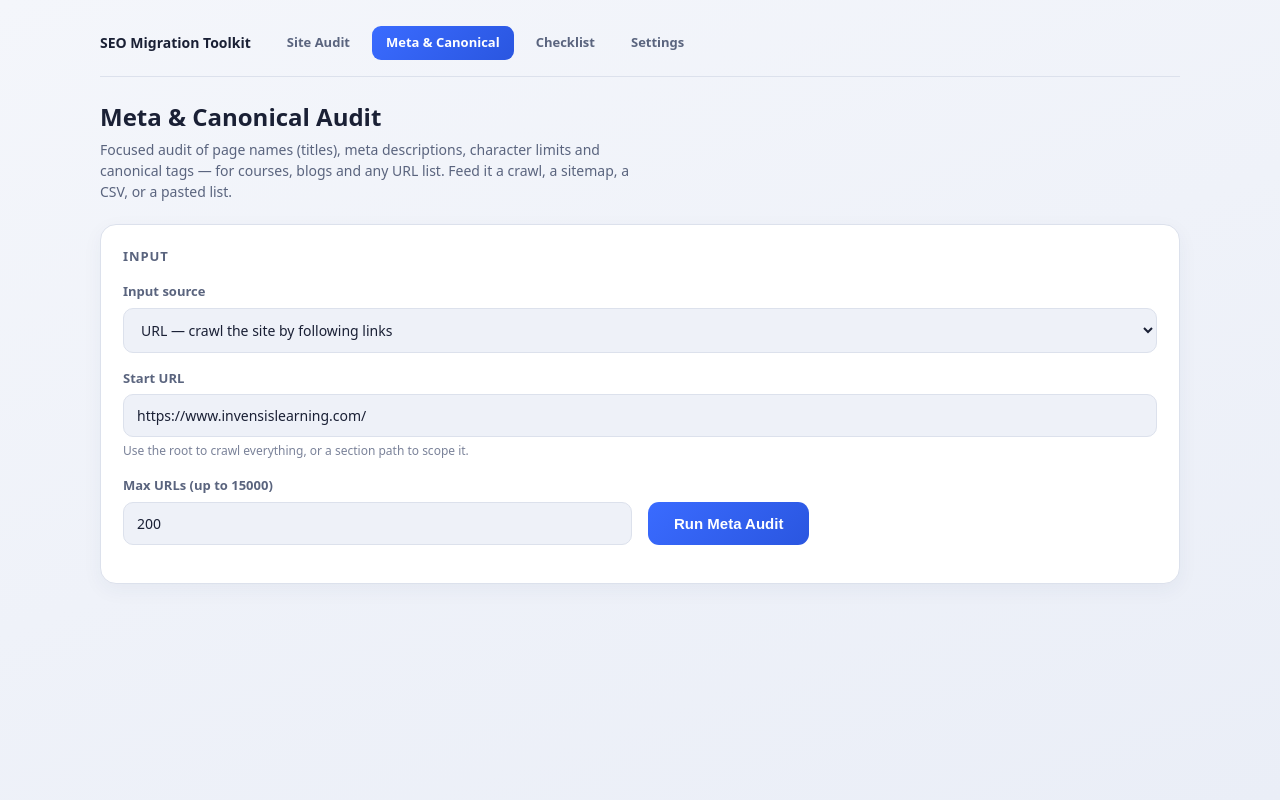
After one commit to venkataramana-d/SEO-Audit-Migration-Tool, a Flask app: page /meta in a window 1280 px wide. The commit adds this page. Run offline with Flask 3, Linux system fonts and the light colour scheme.

Commit message:
Add input modes, Meta & Canonical page, link-analysis page; fix GSC
- Input source selector: URL crawl / XML sitemap / CSV upload / paste URLs
  (sitemap/CSV/paste audit an exact URL list; no crawl)
- Fix GSC not showing: property + path filter now derived from the entered
  URL instead of a hardcoded /in/ filter
- Remove sitemap auto-fetch from crawl mode (was the main slowdown); sitemap
  is now its own opt-in input mode
- New "Meta & Canonical" page: names/titles, char limits, canonical match,
  course/blog typing, filters
- New per-URL link-analysis page: every link with scope/follow/target/status,
  what each flag means and why, filterable
- Default URL is the site root (no /in/); max pages up to 15000

Co-Authored-By: Claude Opus 4.8 <noreply@anthropic.com>

```diff
--- a/app.py
+++ b/app.py
@@ -55,6 +55,18 @@ def run_job(job_id, params):
         def progress(**kw):
             job.update(kw)
 
+        # resolve the URL list depending on input mode
+        url_list = params.get("url_list")
+        if params.get("mode") == "sitemap" and params.get("sitemap_url"):
+            job["phase"] = "sitemap"
+            url_list = crawler.collect_sitemap_urls(params["sitemap_url"],
+                                                    max_urls=params["max_pages"])
+            if not url_list:
+                job["error"] = "No URLs found in that sitemap."
+                job["phase"] = "error"
+                job["done"] = True
+                return
+
         job["phase"] = "crawling"
         c = crawler.Crawler(
             start_url=params["start_url"],
@@ -62,6 +74,7 @@ def run_job(job_id, params):
             workers=params["workers"],
             progress_cb=progress,
             stop_flag=stop,
+            url_list=url_list,
         )
         pages, status_map = c.run()
         if stop.is_set():
@@ -72,9 +85,12 @@ def run_job(job_id, params):
         job["phase"] = "auditing"
         all_issues, page_index = auditor.audit_all(pages)
         summary = auditor.summarize(page_index, all_issues)
-        summary["total_found"] = len(c.seen)          # all in-scope URLs discovered
-        summary["sitemap_total"] = c.sitemap_total    # URLs declared across all sitemaps
-        summary["sitemap_scope"] = c.sitemap_scope    # sitemap URLs within crawl scope
+        summary["total_found"] = len(c.seen)          # URLs discovered / provided
+        summary["sitemap_total"] = c.sitemap_total
+        # in sitemap mode, report how many URLs the sitemap declared
+        summary["sitemap_scope"] = len(url_list) if (params.get("mode") == "sitemap"
+                                                     and url_list) else 0
+        summary["mode"] = params.get("mode", "url")
 
         # group issues by URL for the interactive explorer
         from collections import defaultdict
@@ -147,6 +163,11 @@ def checklist():
     return render_template("checklist.html")
 
 
+@app.route("/meta")
+def meta_page():
+    return render_template("meta.html")
+
+
 @app.route("/settings", methods=["GET", "POST"])
 def settings():
     s = load_settings()
@@ -181,6 +202,32 @@ def page_detail():
                            has_perf_key=bool(load_settings().get("pagespeed_api_key")))
 
 
+@app.route("/page/links")
+def page_links():
+    job_id = request.args.get("job", "")
+    url = request.args.get("url", "")
+    job = JOBS.get(job_id)
+    if not job or not job.get("pages_by_url") or url not in job["pages_by_url"]:
+        return render_template("link_analysis.html", not_found=True, url=url), 404
+    page = job["pages_by_url"][url]
+    links = []
+    for l in page.get("links", []):
+        st = l.get("status")
+        issue = None
+        if st is not None and (st == 0 or st >= 400):
+            issue = "broken"
+        elif l["internal"] and l["nofollow"]:
+            issue = "internal-nofollow"
+        elif (not l["internal"]) and (not l["nofollow"]) \
+                and not l.get("sponsored") and not l.get("ugc"):
+            issue = "external-dofollow"
+        elif l["target_blank"] and not l["noopener"]:
+            issue = "unsafe-blank"
+        links.append({**l, "issue": issue})
+    return render_template("link_analysis.html", not_found=False, job_id=job_id,
+                           page=page, links=links, url=url)
+
+
 @app.route("/api/perf")
 def api_perf():
     url = request.args.get("url", "")
@@ -193,34 +240,53 @@ def api_perf():
 
 @app.route("/api/start", methods=["POST"])
 def start():
+    from urllib.parse import urlparse
     data = request.get_json(force=True)
-    start_url = (data.get("start_url") or "").strip()
-    if not start_url.startswith("http"):
-        return jsonify({"error": "Enter a valid URL starting with http/https."}), 400
+    mode = (data.get("input_mode") or "url").lower()
+
+    # collect the list of URLs to audit depending on the input mode
+    url_list = None
+    sitemap_url = None
+    if mode in ("csv", "paste"):
+        url_list = [u.strip() for u in (data.get("url_list") or []) if u.strip().startswith("http")]
+        if not url_list:
+            return jsonify({"error": "No valid http(s) URLs found in the uploaded/pasted list."}), 400
+        base = url_list[0]
+    elif mode == "sitemap":
+        sitemap_url = (data.get("sitemap_url") or "").strip()
+        if not sitemap_url.startswith("http"):
+            return jsonify({"error": "Enter a valid sitemap URL (https://…/sitemap.xml)."}), 400
+        base = sitemap_url
+    else:  # url crawl
+        base = (data.get("start_url") or "").strip()
+        if not base.startswith("http"):
+            return jsonify({"error": "Enter a valid URL starting with http/https."}), 400
 
     try:
         max_pages = max(1, min(int(data.get("max_pages", 500)), 15000))
     except (TypeError, ValueError):
         max_pages = 500
 
+    pu = urlparse(base)
+    origin = f"{pu.scheme}://{pu.netloc}/"
+    # in crawl mode we scope by the URL's path; list/sitemap modes audit all given URLs
+    scope_path = pu.path if (mode == "url" and pu.path and pu.path != "/") else None
+
     job_id = uuid.uuid4().hex[:12]
     JOBS[job_id] = {
         "phase": "starting", "crawled": 0, "found": 0, "current": "",
         "done": False, "error": None, "stop_flag": threading.Event(),
     }
-    # derive GSC property (origin) and path filter from the URL entered, so GSC
-    # data matches whatever site/section the user crawls (not a hardcoded /in/).
-    from urllib.parse import urlparse
-    pu = urlparse(start_url)
-    origin = f"{pu.scheme}://{pu.netloc}/"
-    scope_path = pu.path if pu.path and pu.path != "/" else None
     params = {
-        "start_url": start_url,
+        "mode": mode,
+        "start_url": base if mode == "url" else origin,
+        "url_list": url_list,
+        "sitemap_url": sitemap_url,
         "max_pages": max_pages,
-        "workers": int(data.get("workers", 8)),
+        "workers": int(data.get("workers", 12)),
         "include_gsc": bool(data.get("include_gsc")),
-        "gsc_property": data.get("gsc_property") or origin,
-        "path_filter": data.get("path_filter") or scope_path,
+        "gsc_property": origin,
+        "path_filter": scope_path,
     }
     t = threading.Thread(target=run_job, args=(job_id, params), daemon=True)
     t.start()
--- a/templates/checklist.html
+++ b/templates/checklist.html
@@ -74,6 +74,7 @@
   <nav class="topnav">
     <span class="brand">SEO Migration Toolkit</span>
     <a class="navlink" href="/">Site Audit</a>
+    <a class="navlink" href="/meta">Meta &amp; Canonical</a>
     <a class="navlink active" href="/checklist">Migration Checklist</a>
     <a class="navlink" href="/settings">Settings</a>
   </nav>
--- /dev/null
+++ b/templates/meta.html
@@ -0,0 +1,215 @@
+<!DOCTYPE html>
+<html lang="en">
+<head>
+<meta charset="UTF-8">
+<meta name="viewport" content="width=device-width, initial-scale=1">
+<title>Meta &amp; Canonical Audit — SEO Migration Toolkit</title>
+<style>
+  :root{
+    --bg:#f4f6fb; --card:#ffffff; --card2:#eef1f8; --ink:#1a2035;
+    --muted:#5a647e; --line:#dce1ec; --brand:#3a6bff; --brand2:#2a56e0;
+    --green:#1f9d6b; --red:#d64550; --amber:#c77700; --grey:#7a8299;
+  }
+  *{box-sizing:border-box}
+  body{margin:0;font-family:system-ui,-apple-system,Segoe UI,Roboto,sans-serif;
+    background:linear-gradient(160deg,#f4f6fb,#eaeef7);color:var(--ink);min-height:100vh;line-height:1.5}
+  .wrap{max-width:1120px;margin:0 auto;padding:26px 20px 80px}
+  .topnav{display:flex;align-items:center;gap:8px;margin-bottom:22px;padding-bottom:16px;border-bottom:1px solid var(--line)}
+  .topnav .brand{font-weight:800;font-size:14px;margin-right:14px}
+  .navlink{font-size:13px;font-weight:600;color:var(--muted);text-decoration:none;padding:7px 14px;border-radius:9px}
+  .navlink:hover{color:var(--ink);background:var(--card2)}
+  .navlink.active{color:#fff;background:linear-gradient(135deg,var(--brand),var(--brand2))}
+  h1{font-size:24px;margin:0 0 4px}
+  .lede{color:var(--muted);font-size:14px;margin:0 0 22px;max-width:70ch}
+  .card{background:var(--card);border:1px solid var(--line);border-radius:16px;padding:22px;margin-bottom:18px;box-shadow:0 6px 20px rgba(30,50,90,.05)}
+  .card h2{font-size:13px;margin:0 0 16px;text-transform:uppercase;letter-spacing:.07em;color:var(--muted);font-weight:700}
+  label{display:block;font-size:13px;color:var(--muted);margin:0 0 6px;font-weight:600}
+  input[type=text],input[type=number],select,textarea{width:100%;background:var(--card2);border:1px solid var(--line);color:var(--ink);border-radius:10px;padding:11px 13px;font-size:14px;outline:none;font-family:inherit}
+  input:focus,select:focus,textarea:focus{border-color:var(--brand)}
+  input[type=file]{background:none;border:none;padding:8px 0;font-size:13px;color:var(--muted)}
+  .row{display:grid;grid-template-columns:1fr 1fr;gap:16px;margin-bottom:16px}
+  .full{grid-column:1/-1}
+  .hint{font-size:12px;color:var(--grey);margin-top:5px}
+  .btn{background:linear-gradient(135deg,var(--brand),var(--brand2));color:#fff;border:none;border-radius:11px;padding:13px 26px;font-size:15px;font-weight:700;cursor:pointer}
+  .btn:disabled{opacity:.5}
+  .check{display:flex;align-items:center;gap:10px;background:var(--card2);border:1px solid var(--line);border-radius:10px;padding:12px 14px;cursor:pointer;font-size:13px}
+  .check input{width:18px;height:18px;accent-color:var(--brand)}
+  .err{background:rgba(214,69,80,.1);border:1px solid var(--red);color:#b23;padding:10px 14px;border-radius:10px;font-size:13px;margin-top:10px;display:none}
+  #panel{display:none}
+  .phase{font-size:13px;color:var(--muted);margin-bottom:6px}
+  .bar{height:8px;background:var(--card2);border-radius:8px;overflow:hidden;margin-bottom:14px}
+  .bar>i{display:block;height:100%;width:0;background:linear-gradient(90deg,var(--brand),var(--green));transition:width .3s}
+  .filters{display:flex;gap:8px;flex-wrap:wrap;align-items:center;margin-bottom:12px}
+  .filters input[type=text]{flex:1;min-width:160px}
+  .filters button{font-size:12.5px;padding:8px 13px;border-radius:8px;border:1px solid var(--line);background:#fff;color:var(--muted);cursor:pointer;font-weight:600}
+  .filters button.on{background:var(--brand);color:#fff;border-color:var(--brand)}
+  .rcount{font-size:12px;color:var(--muted);margin-left:auto}
+  .tbl{width:100%;border-collapse:collapse;font-size:12.5px}
+  .tbl th{text-align:left;color:var(--muted);font-weight:700;padding:9px 8px;border-bottom:2px solid var(--line)}
+  .tbl td{padding:9px 8px;border-bottom:1px solid var(--line);vertical-align:top}
+  .tbl tr:hover{background:var(--card2)}
+  .cc{font-weight:700;font-variant-numeric:tabular-nums}.cc.warn{color:var(--amber)}.cc.ok{color:var(--green)}
+  .type{font-size:10px;font-weight:800;text-transform:uppercase;padding:2px 7px;border-radius:5px}
+  .type.course{background:rgba(58,107,255,.14);color:var(--brand)}
+  .type.blog{background:rgba(31,157,107,.14);color:var(--green)}
+  .type.page{background:var(--card2);color:var(--muted)}
+  .canon{font-weight:700}.canon.ok{color:var(--green)}.canon.mismatch{color:var(--amber)}.canon.missing{color:var(--red)}
+  .name{font-weight:600;max-width:320px}
+  .path{color:var(--muted);font-size:11px;max-width:320px;word-break:break-all}
+  .iss{color:var(--red);font-weight:700}.iss.zero{color:var(--green)}
+  a.rowlink{color:var(--brand);text-decoration:none;font-weight:600}
+</style>
+</head>
+<body>
+<div class="wrap">
+  <nav class="topnav">
+    <span class="brand">SEO Migration Toolkit</span>
+    <a class="navlink" href="/">Site Audit</a>
+    <a class="navlink active" href="/meta">Meta &amp; Canonical</a>
+    <a class="navlink" href="/checklist">Checklist</a>
+    <a class="navlink" href="/settings">Settings</a>
+  </nav>
+
+  <h1>Meta &amp; Canonical Audit</h1>
+  <p class="lede">Focused audit of page names (titles), meta descriptions, character limits and canonical tags — for courses, blogs and any URL list. Feed it a crawl, a sitemap, a CSV, or a pasted list.</p>
+
+  <div class="card">
+    <h2>Input</h2>
+    <div class="row">
+      <div class="full">
+        <label>Input source</label>
+        <select id="input_mode">
+          <option value="url">URL — crawl the site by following links</option>
+          <option value="sitemap">XML sitemap — audit every URL in a sitemap</option>
+          <option value="csv">CSV upload — audit a list of URLs from a file</option>
+          <option value="paste">Paste URLs — audit a pasted list</option>
+        </select>
+      </div>
+    </div>
+    <div class="row in-src" id="in_url"><div class="full"><label>Start URL</label>
+      <input type="text" id="start_url" value="https://www.invensislearning.com/">
+      <div class="hint">Use the root to crawl everything, or a section path to scope it.</div></div></div>
+    <div class="row in-src" id="in_sitemap" style="display:none"><div class="full"><label>Sitemap URL</label>
+      <input type="text" id="sitemap_url" placeholder="https://www.invensislearning.com/sitemap.xml"></div></div>
+    <div class="row in-src" id="in_csv" style="display:none"><div class="full"><label>CSV / text file of URLs</label>
+      <input type="file" id="csv_file" accept=".csv,.txt"><div class="hint" id="csv_info">One URL per row. Parsed in your browser.</div></div></div>
+    <div class="row in-src" id="in_paste" style="display:none"><div class="full"><label>Paste URLs (one per line)</label>
+      <textarea id="paste_urls" rows="6" placeholder="https://www.invensislearning.com/blog/..."></textarea></div></div>
+    <div class="row">
+      <div><label>Max URLs (up to 15000)</label><input type="number" id="max_pages" value="200" min="1" max="15000"></div>
+      <div><label>&nbsp;</label><button class="btn" id="runBtn">Run Meta Audit</button></div>
+    </div>
+    <div class="err" id="cfgErr"></div>
+  </div>
+
+  <div class="card" id="panel">
+    <div class="phase" id="phaseTxt">Starting…</div>
+    <div class="bar"><i id="barFill"></i></div>
+    <div id="results" style="display:none">
+      <div class="filters">
+        <input type="text" id="fSearch" placeholder="Search name or URL…">
+        <button data-f="all" class="on">All</button>
+        <button data-f="course">Courses</button>
+        <button data-f="blog">Blogs</button>
+        <button data-f="title">Title issues</button>
+        <button data-f="desc">Desc issues</button>
+        <button data-f="canon">Canonical issues</button>
+        <span class="rcount" id="rCount"></span>
+      </div>
+      <div style="overflow-x:auto">
+      <table class="tbl">
+        <thead><tr><th>#</th><th>Type</th><th>Name (title) &amp; URL</th><th>Title</th><th>Desc</th><th>Canonical</th><th>Issues</th><th></th></tr></thead>
+        <tbody id="tb"></tbody>
+      </table>
+      </div>
+    </div>
+  </div>
+</div>
+
+<script>
+const $=id=>document.getElementById(id);
+let jobId=null, poll=null, PAGES=[], ISSUES={};
+
+// input mode switching + csv parsing
+let csvUrls=[];
+$("input_mode").addEventListener("change",()=>{const m=$("input_mode").value;
+  document.querySelectorAll(".in-src").forEach(e=>e.style.display="none");$("in_"+m).style.display="";});
+function extractUrls(t){const f=t.match(/https?:\/\/[^\s,"'<>]+/g)||[];return[...new Set(f.map(u=>u.replace(/[)>\].,;]+$/,"")))];}
+$("csv_file").addEventListener("change",e=>{const f=e.target.files[0];if(!f)return;const r=new FileReader();
+  r.onload=()=>{csvUrls=extractUrls(r.result);$("csv_info").textContent=csvUrls.length+" URL(s) found in "+f.name;};r.readAsText(f);});
+
+function typeOf(u){u=u.toLowerCase();
+  if(u.includes('/blog/')||u.includes('/info/')||u.includes('/article')) return 'blog';
+  if(u.includes('training')||u.includes('certification')||u.includes('/course')||u.includes('-course')) return 'course';
+  return 'page';}
+
+$("runBtn").onclick=async()=>{
+  $("cfgErr").style.display="none";
+  const mode=$("input_mode").value;
+  const body={input_mode:mode,max_pages:$("max_pages").value,workers:12,include_gsc:false};
+  if(mode==="url")body.start_url=$("start_url").value;
+  else if(mode==="sitemap")body.sitemap_url=$("sitemap_url").value;
+  else if(mode==="csv"){if(!csvUrls.length){$("cfgErr").textContent="Upload a file with URLs first.";$("cfgErr").style.display="block";return;}body.url_list=csvUrls;}
+  else if(mode==="paste")body.url_list=extractUrls($("paste_urls").value);
+  const r=await fetch("/api/start",{method:"POST",headers:{"Content-Type":"application/json"},body:JSON.stringify(body)});
+  const j=await r.json();
+  if(j.error){$("cfgErr").textContent=j.error;$("cfgErr").style.display="block";return;}
+  jobId=j.job_id;$("runBtn").disabled=true;$("panel").style.display="block";$("results").style.display="none";
+  poll=setInterval(tick,800);
+};
+
+const PH={starting:"Starting…",sitemap:"Reading sitemap…",crawling:"Fetching & auditing…",auditing:"Auditing…",report:"Finishing…",complete:"Complete ✓"};
+async function tick(){
+  const p=await(await fetch("/api/progress/"+jobId)).json();
+  $("phaseTxt").textContent=(PH[p.phase]||p.phase)+(p.crawled?" ("+p.crawled+")":"");
+  $("barFill").style.width=(p.done?100:Math.min(95,(p.crawled||0)))+"%";
+  if(p.error){$("phaseTxt").textContent="Error: "+p.error;}
+  if(p.done){clearInterval(poll);$("runBtn").disabled=false;await load();}
+}
+async function load(){
+  const d=await(await fetch("/api/results/"+jobId)).json();
+  PAGES=d.pages||[];ISSUES=d.issues_by_url||{};
+  $("results").style.display="block";render();
+}
+
+function render(){
+  const q=$("fSearch").value.toLowerCase().trim();
+  let list=PAGES.filter(p=>{
+    const t=typeOf(p.url);
+    if(FILT==="course"&&t!=="course")return false;
+    if(FILT==="blog"&&t!=="blog")return false;
+    if(FILT==="title"&&!(p.title_len<30||p.title_len>60||!p.title_len))return false;
+    if(FILT==="desc"&&!(p.meta_desc_len<70||p.meta_desc_len>160||!p.meta_desc_len))return false;
+    if(FILT==="canon"&&p.canonical_status==="ok")return false;
+    if(q&&!((p.url||"").toLowerCase().includes(q)||(p.title||"").toLowerCase().includes(q)))return false;
+    return true;
+  });
+  $("rCount").textContent=list.length+" of "+PAGES.length+" URLs";
+  $("tb").innerHTML=list.map((p,i)=>{
+    const t=typeOf(p.url);
+    const tcls=(p.title_len>=30&&p.title_len<=60)?"cc ok":"cc warn";
+    const dcls=(p.meta_desc_len>=70&&p.meta_desc_len<=160)?"cc ok":"cc warn";
+    const cs=p.canonical_status||"missing";
+    const canonTxt=cs==="ok"?"✓ match":(cs==="mismatch"?"≠ differs":"✗ missing");
+    let path=p.url;try{const u=new URL(p.url);path=u.pathname;}catch(e){}
+    const href="/page?job="+encodeURIComponent(jobId)+"&url="+encodeURIComponent(p.url);
+    return '<tr>'
+      +'<td>'+(i+1)+'</td>'
+      +'<td><span class="type '+t+'">'+t+'</span></td>'
+      +'<td><div class="name">'+esc(p.title||"— no title —")+'</div><div class="path">'+esc(path)+'</div></td>'
+      +'<td><span class="'+tcls+'">'+p.title_len+'</span> ch</td>'
+      +'<td><span class="'+dcls+'">'+p.meta_desc_len+'</span> ch</td>'
+      +'<td class="canon '+cs+'">'+canonTxt+'</td>'
+      +'<td class="iss'+(p.issue_count?'':' zero')+'">'+p.issue_count+'</td>'
+      +'<td><a class="rowlink" href="'+href+'">view →</a></td></tr>';
+  }).join("")||'<tr><td colspan="8" style="color:var(--muted);padding:20px">No URLs match.</td></tr>';
+}
+function esc(s){return(s==null?"":String(s)).replace(/[&<>"]/g,c=>({"&":"&amp;","<":"&lt;",">":"&gt;",'"':"&quot;"}[c]));}
+let FILT="all";
+document.querySelectorAll('.filters button').forEach(b=>b.addEventListener('click',()=>{
+  document.querySelectorAll('.filters button').forEach(x=>x.classList.remove('on'));
+  b.classList.add('on');FILT=b.getAttribute('data-f');render();}));
+$("fSearch").addEventListener('input',render);
+</script>
+</body>
+</html>
--- a/templates/settings.html
+++ b/templates/settings.html
@@ -48,6 +48,7 @@
   <nav class="topnav">
     <span class="brand">SEO Migration Toolkit</span>
     <a class="navlink" href="/">Site Audit</a>
+    <a class="navlink" href="/meta">Meta &amp; Canonical</a>
     <a class="navlink" href="/checklist">Migration Checklist</a>
     <a class="navlink active" href="/settings">Settings</a>
   </nav>
```
Also changed, not shown: crawler.py (+61 -31 lines), templates/detail.html (+6 -1 lines), templates/index.html (+73 -7 lines), templates/link_analysis.html (added, +159 -0 lines).
